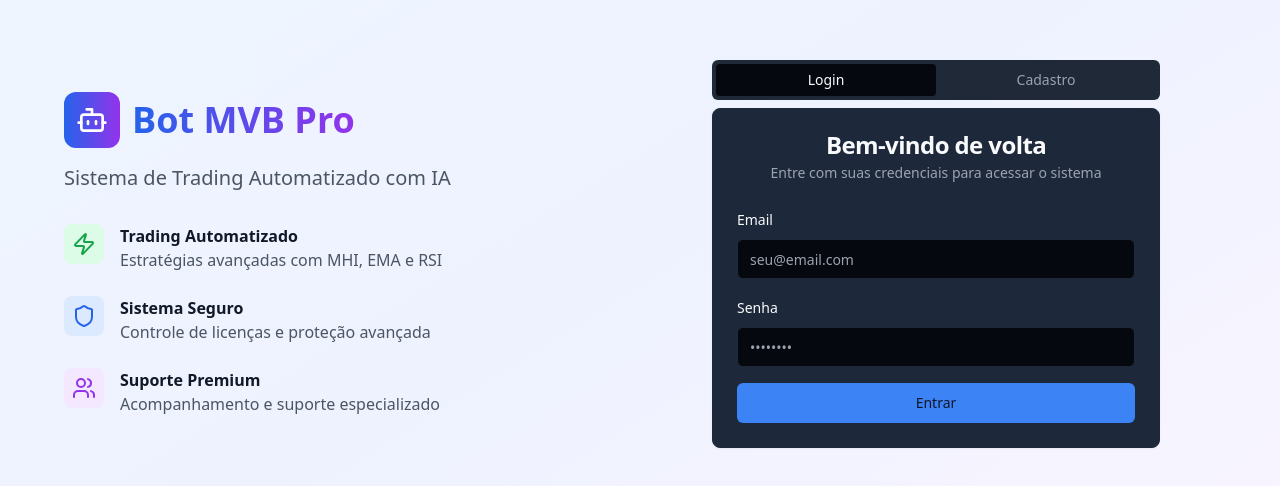
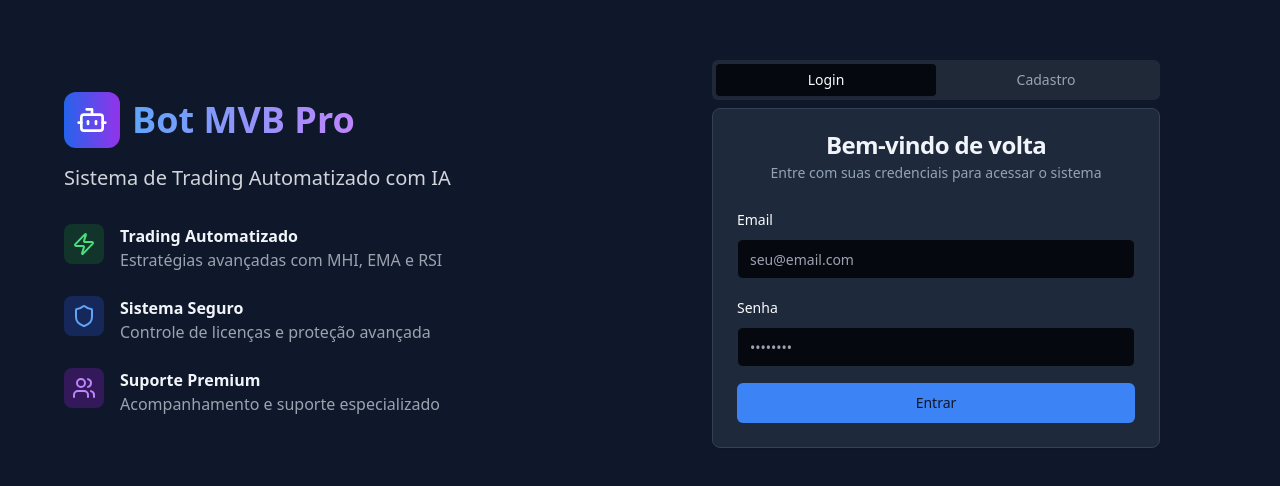
Before and after one commit to MarcusBragantini/mvb-bot-pro, a React (Vite) app: page /login in a window 1280 px wide. Shown: the part 146-632 px from the top of the page. Built offline with nearby package versions, Linux system fonts and the light colour scheme.

Commit message:
Escurecer tela de login com tema dark

```diff
--- a/src/pages/Login.tsx
+++ b/src/pages/Login.tsx
@@ -66,7 +66,7 @@ export default function Login() {
   };
 
   return (
-    <div className="min-h-screen bg-gradient-to-br from-blue-50 via-indigo-50 to-purple-50 flex items-center justify-center p-4">
+    <div className="min-h-screen bg-slate-900 flex items-center justify-center p-4">
       <div className="w-full max-w-6xl grid lg:grid-cols-2 gap-8 items-center">
         {/* Hero Section */}
         <div className="hidden lg:block space-y-8">
@@ -75,43 +75,43 @@ export default function Login() {
               <div className="p-3 bg-gradient-to-r from-blue-600 to-purple-600 rounded-xl">
                 <Bot className="h-8 w-8 text-white" />
               </div>
-              <h1 className="text-4xl font-bold bg-gradient-to-r from-blue-600 to-purple-600 bg-clip-text text-transparent">
+              <h1 className="text-4xl font-bold bg-gradient-to-r from-blue-400 to-purple-400 bg-clip-text text-transparent">
                 Bot MVB Pro
               </h1>
             </div>
-            <p className="text-xl text-gray-600">
+            <p className="text-xl text-gray-300">
               Sistema de Trading Automatizado com IA
             </p>
           </div>
 
           <div className="space-y-6">
             <div className="flex items-start space-x-4">
-              <div className="p-2 bg-green-100 rounded-lg">
-                <Zap className="h-6 w-6 text-green-600" />
+              <div className="p-2 bg-green-900/50 rounded-lg">
+                <Zap className="h-6 w-6 text-green-400" />
               </div>
               <div>
-                <h3 className="font-semibold text-gray-900">Trading Automatizado</h3>
-                <p className="text-gray-600">Estratégias avançadas com MHI, EMA e RSI</p>
+                <h3 className="font-semibold text-slate-100">Trading Automatizado</h3>
+                <p className="text-gray-400">Estratégias avançadas com MHI, EMA e RSI</p>
               </div>
             </div>
 
             <div className="flex items-start space-x-4">
-              <div className="p-2 bg-blue-100 rounded-lg">
-                <Shield className="h-6 w-6 text-blue-600" />
+              <div className="p-2 bg-blue-900/50 rounded-lg">
+                <Shield className="h-6 w-6 text-blue-400" />
               </div>
               <div>
-                <h3 className="font-semibold text-gray-900">Sistema Seguro</h3>
-                <p className="text-gray-600">Controle de licenças e proteção avançada</p>
+                <h3 className="font-semibold text-slate-100">Sistema Seguro</h3>
+                <p className="text-gray-400">Controle de licenças e proteção avançada</p>
               </div>
             </div>
 
             <div className="flex items-start space-x-4">
-              <div className="p-2 bg-purple-100 rounded-lg">
-                <Users className="h-6 w-6 text-purple-600" />
+              <div className="p-2 bg-purple-900/50 rounded-lg">
+                <Users className="h-6 w-6 text-purple-400" />
               </div>
               <div>
-                <h3 className="font-semibold text-gray-900">Suporte Premium</h3>
-                <p className="text-gray-600">Acompanhamento e suporte especializado</p>
+                <h3 className="font-semibold text-slate-100">Suporte Premium</h3>
+                <p className="text-gray-400">Acompanhamento e suporte especializado</p>
               </div>
             </div>
           </div>
@@ -126,10 +126,10 @@ export default function Login() {
             </TabsList>
 
             <TabsContent value="login">
-              <Card>
+              <Card className="bg-slate-800 border-slate-700">
                 <CardHeader className="text-center">
-                  <CardTitle>Bem-vindo de volta</CardTitle>
-                  <CardDescription>
+                  <CardTitle className="text-slate-100">Bem-vindo de volta</CardTitle>
+                  <CardDescription className="text-slate-400">
                     Entre com suas credenciais para acessar o sistema
                   </CardDescription>
                 </CardHeader>
@@ -180,10 +180,10 @@ export default function Login() {
             </TabsContent>
 
             <TabsContent value="register">
-              <Card>
+              <Card className="bg-slate-800 border-slate-700">
                 <CardHeader className="text-center">
-                  <CardTitle>Criar conta</CardTitle>
-                  <CardDescription>
+                  <CardTitle className="text-slate-100">Criar conta</CardTitle>
+                  <CardDescription className="text-slate-400">
                     Cadastre-se e receba 7 dias grátis para testar
                   </CardDescription>
                 </CardHeader>
```
